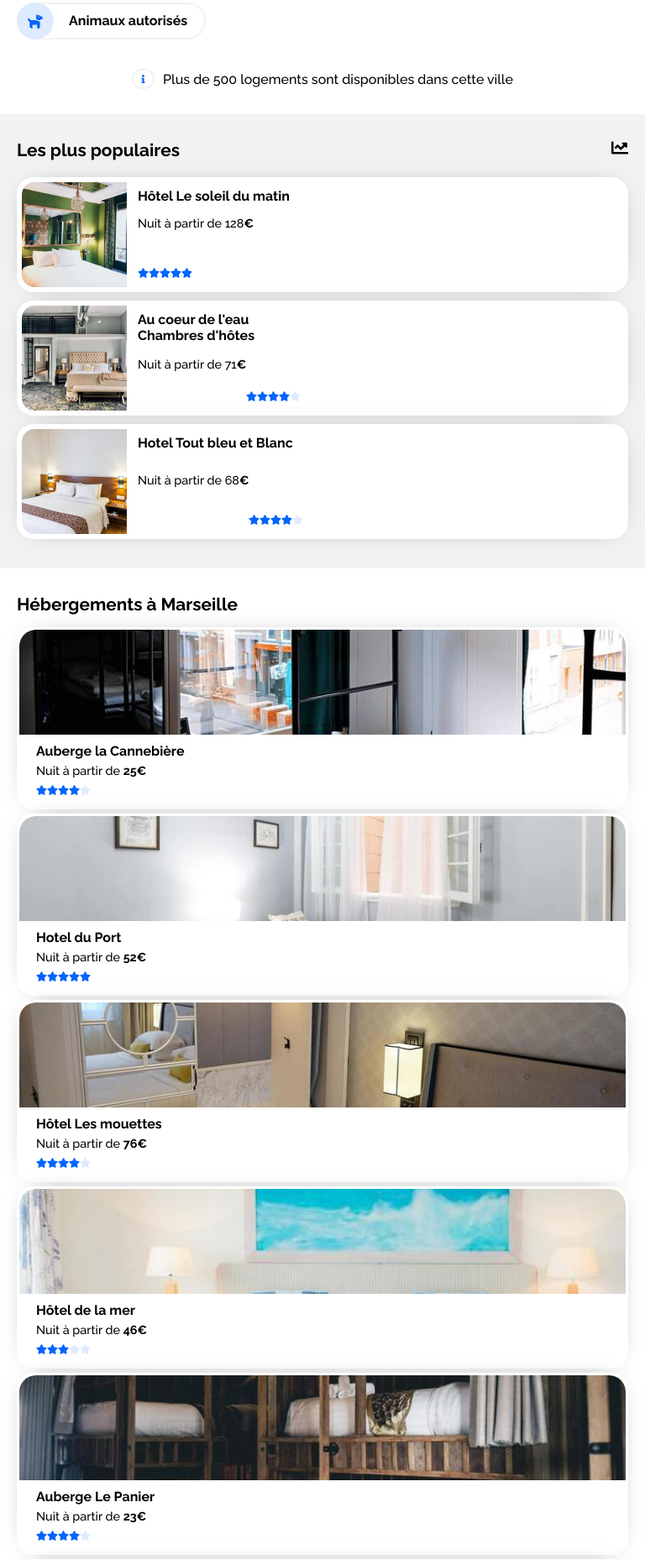
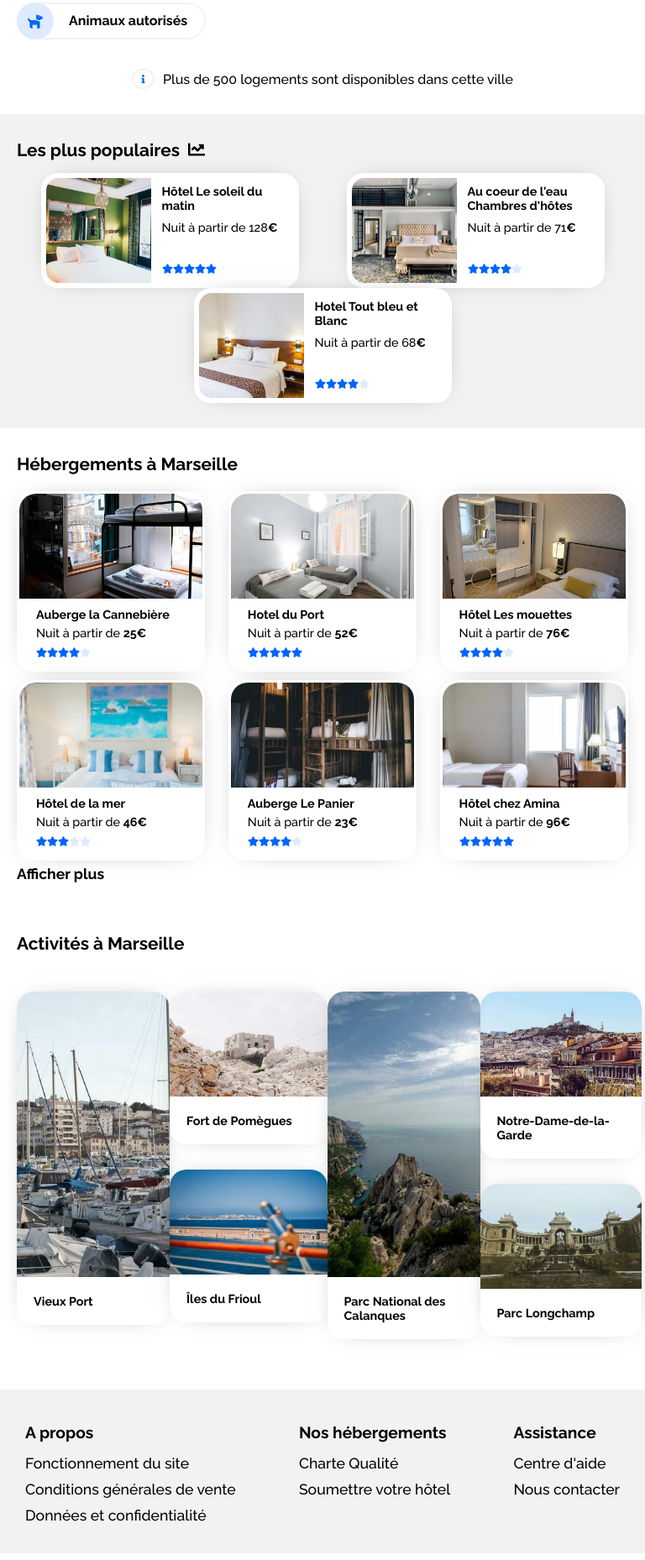
Before and after one commit to Soca-OC/SampaioOceane_2_07042021, a plain HTML site: page index.html in a window 768 px wide. Shown: the part 429-2287 px from the top of the page at 84% size. Drawn offline with Linux system fonts and the light colour scheme.

Commit message:
finalisation du css

```diff
--- a/style.css
+++ b/style.css
@@ -20,6 +20,7 @@ section{
 /* Utilise Raleway-Medium */
 body {
     font-family:"Raleway-Medium",sans-serif;
+
 }
 /* Utilise Raleway-Bold */
 h1,h2,h3,h4,#titre-filtre,b,header>a,section#recherche>form>input,section#recherche>div>ul>li>a>span,section#hebergements>a{
@@ -113,6 +114,12 @@ nav>ul>li>a{
     font-size: 1em;
     font-weight: bold;
     color: black;
+}
+nav>ul>li:hover{
+    border-top: 2px solid #0065FC;
+}
+nav>ul>li>a:hover{
+    color: #0065FC;
 }
 /** lien actif **/
 nav>ul>li.lien-actif>a{
@@ -287,6 +294,9 @@ div#hebergement-general>section#hebergements>a{
     text-decoration: none;
     color: black;
     font-size: 1.1em;
+}
+div#hebergement-general>section#hebergements>div>article:hover, aside>article:hover,section#activites > div#container > article:hover,section#activites > div#container > div> article:hover {
+    transform: scale(1.1);
 }
 /**** fin hebergements ****/
 /**** Activites ****/
@@ -485,7 +495,7 @@ div#hebergement-general>section#hebergements>div>h2{
     margin: 20px;
 }
 div#hebergement-general>section#hebergements>div>article{
-    width: 250px;
+    width: 30%;
     margin: 0 auto 40px auto;
 }
 div#hebergement-general > section#hebergements > div > article:nth-child(1) {
@@ -515,9 +525,6 @@ section#activites > div#container {
     justify-content: space-between;
     align-items: flex-start;
 }
-section#activites > div#container > article:nth-child(3){
-
-}
 section#activites > div#container > div.container-deux-sections > article:nth-child(1) > a > img{
     height: 175px;
 }
@@ -525,10 +532,10 @@ section#activites > div#container > div.container-deux-sections > article:nth-ch
     margin-bottom: 40px;
 }
 section#activites > div#container > article{
-    width: 25%;
+    width: 22%;
 }
 section#activites > div#container > div.container-deux-sections{
-    width: 25%;
+    width: 23%;
 }
 section#activites > div#container > article,section#activites > div#container > div.container-deux-sections > article  {
     margin: 0;
@@ -542,6 +549,7 @@ section#activites > div#container > article > a > h3, section#activites > div#co
 /**** footer ****/
 footer{
     display: flex;
+    justify-content: space-between;
 }
 footer > article {
     margin: 0 200px 0px 30px;
@@ -560,5 +568,55 @@ footer > article:nth-child(3){
 
 /*Tablette*/
 @media screen and (min-width: 768px) and (max-width: 1023px) {
-
+/**** Aside ****/
+aside{
+    flex-wrap: wrap;
+    flex-direction: row;
 }
+aside > div{
+    width: 100%;
+    justify-content: flex-start;
+}
+aside > div >img{
+    margin: 2px 10px;
+}
+aside > article {
+    margin: auto;
+}
+aside > article > a > div{
+    width: 150px;
+}
+/**** Hebergements ****/
+div#hebergement-general > section#hebergements > div {
+    display:flex;
+    flex-wrap: wrap;
+    justify-content: space-between;
+}
+div#hebergement-general > section#hebergements > div > article{
+    width: 30%;
+}
+/**** Activités ****/
+h3 {
+    font-size: 0.9em;
+}
+section#activites > div#container{
+    display: flex;
+    justify-content: space-between;
+    align-items: flex-start;
+}
+section#activites > div#container > article{
+    width: 25%;
+}
+section#activites > div#container > article > a >img{
+    height: 340px;
+}
+/**** footer ****/
+footer{
+    display: flex;
+    justify-content: space-between;
+}
+footer > article{
+    margin: 0 10px;
+}
+/**** fin footer ****/
+}
```
